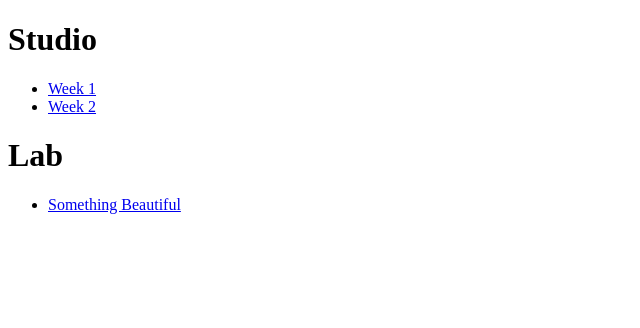
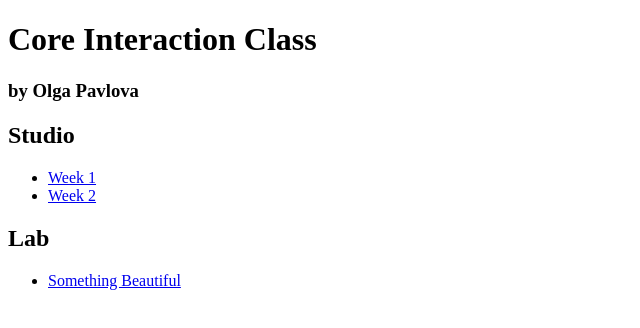
Before and after one commit to olgapav23/olgapav23.github.io, a plain HTML site: page index.html in a window 1280 px wide. Shown: the whole page, without its empty margins (0-640 px from the left). Drawn offline with Linux system fonts and the light colour scheme.

Commit message:
Intial commit

```diff
--- a/index.html
+++ b/index.html
@@ -4,12 +4,14 @@
 		<title>My Class Website</title>
 	</head>
 	<body>
-		<h1>Studio</h1>
+		<h1>Core Interaction Class</h1>
+			<h3>by Olga Pavlova</h3>
+		<h2>Studio</h2>
 			<ul>
 				<li><a href="studio/week_01.html">Week 1</a></li>
 				<li><a href="studio/week_02.html">Week 2</a></li>
 			</ul>
-		<h1>Lab</h1>
+		<h2>Lab</h2>
 			<ul>
 				<li><a href="lab/01_beautiful.html">Something Beautiful</a></li>
 			</ul>
```
